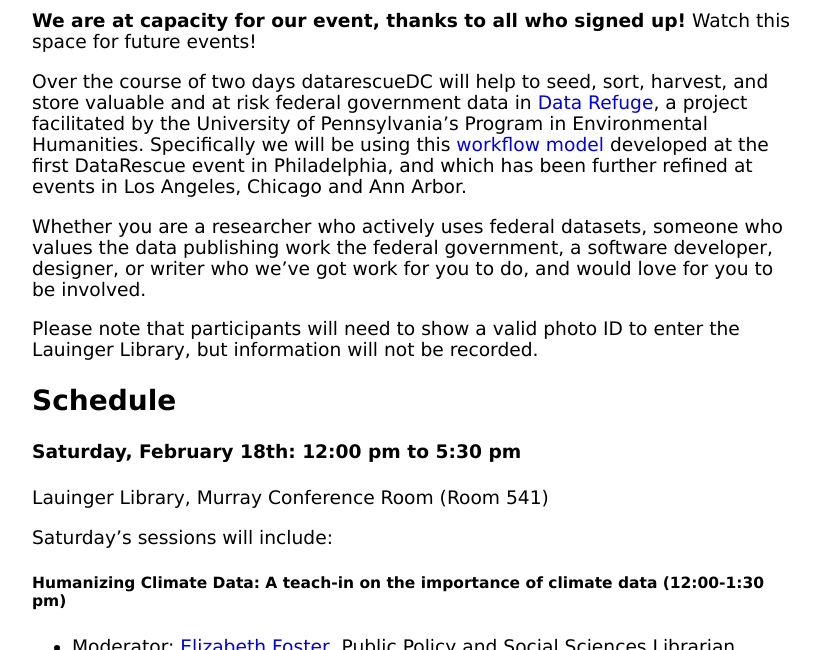
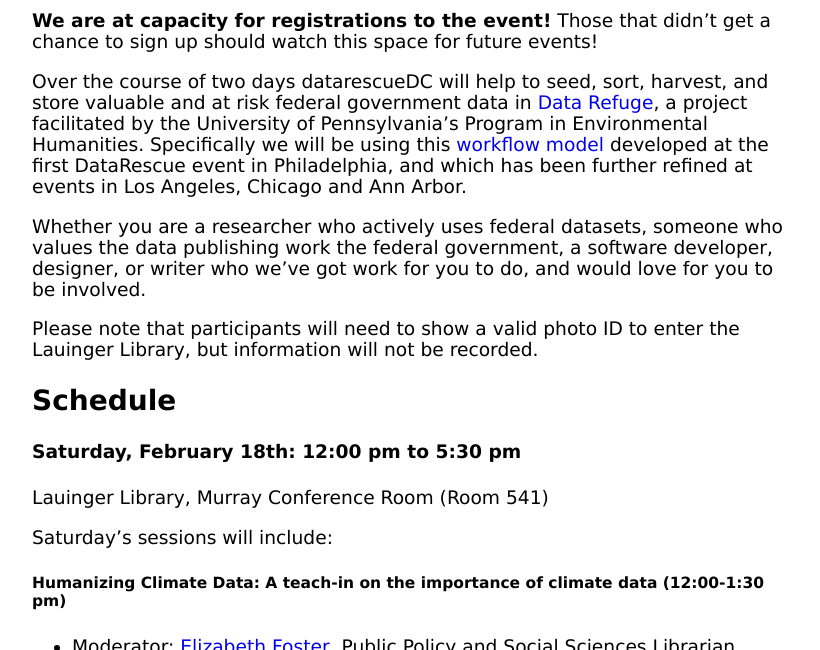
Before and after one commit to datarefuge/datarescue-dc, a Jekyll site: the page built from index.md, in a window 1280 px wide and 900 px high, scrolled down 1181 px, cut to the strip 250-900 px from the top of the window. Shown: the whole strip, without its empty margins (224-1044 px from the left). Built offline with Jekyll 4.4.1, drawn with Linux system fonts in a browser that asks for light colours; some of the changed text lies outside the part shown.

Commit message:
clarified what capacity meant
Someone was confused about what was meant by capacity and if that meant people who were registered but were only coming Sunday could still show up. Clarifying that we are at capacity of people registered.

```diff
--- a/index.md
+++ b/index.md
@@ -19,7 +19,7 @@
 <iframe src="https://www.google.com/maps/d/u/0/embed?mid=1CMAmsh9st7u9p3l2C4Z5k9VZ_PE" width="640" height="480"></iframe>
 </div>
 
-**We are at capacity for our event, thanks to all who signed up!** Watch this space for future events!
+**We are at capacity for registrations to the event!** Those that didn't get a chance to sign up should watch this space for future events!
 
 Over the course of two days datarescueDC will help to seed, sort, harvest, and
 store valuable and at risk federal government data in [Data Refuge], a project
@@ -72,7 +72,7 @@
 
 ## Get Involved
 
-**We are at capacity for our event, thanks to all who signed up!** Watch this space for future events!
+**We are at capacity for registrations to the event!** Those that didn't get a chance to sign up should watch this space for future events!
 
 Please look over our [field guide](https://docs.google.com/document/d/1GZCuXlx-3XGO8DCVIfNvQB3V7-WyXSPf6qG8Cse7U-E/edit?usp=sharing) which provides more information about the days' events and our code of conduct.
 
```
